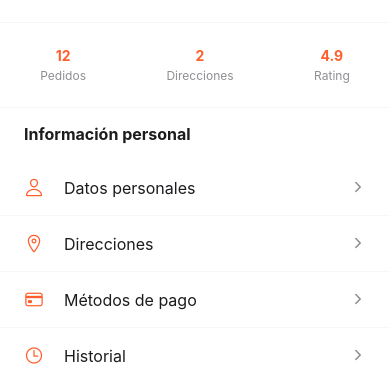
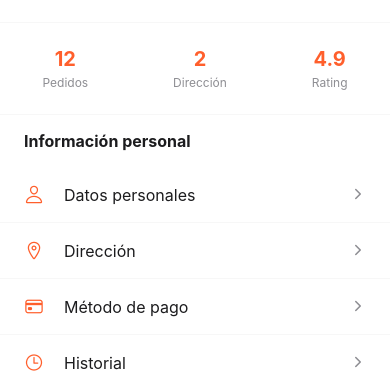
Before and after one commit to TomasGamarra/RappiFarma, a React Native app: screen /Profile in a window 390 px wide. Shown: the part 170-543 px from the top of the page. Built offline with nearby package versions, Linux system fonts and the light colour scheme; no server answers.

Commit message:
Cambio el nombre de información personales para q sea dirección y metodo de pago, y no en plural. Tambien aumento la fuente de los detalle del usuario

```diff
--- a/src/components/ProfileStats.js
+++ b/src/components/ProfileStats.js
@@ -15,7 +15,7 @@ const ProfileStats = ({ estadisticas }) => {
   return (
     <View style={styles.statsContainer}>
       <StatItem numero={estadisticas.pedidos} label="Pedidos" />
-      <StatItem numero={estadisticas.direcciones} label="Direcciones" />
+      <StatItem numero={estadisticas.direcciones} label="Dirección" />
       <StatItem numero={estadisticas.rating} label="Rating" />
     </View>
   );
@@ -34,7 +34,7 @@ const styles = StyleSheet.create({
     alignItems: 'center',
   },
   statNumber: {
-    fontSize: theme.typography.fontSize.xl,
+    fontSize: theme.typography.fontSize.large,
     fontWeight: theme.typography.fontWeight.bold,
     color: theme.colors.primary,
     marginBottom: theme.spacing.xs,
--- a/src/screens/ProfileScreen.js
+++ b/src/screens/ProfileScreen.js
@@ -64,8 +64,8 @@ const ProfileScreen = ({ navigation }) => {
       titulo: 'Información personal',
       opciones: [
         { id: 'personal', icon: 'person-outline', title: 'Datos personales' },
-        { id: 'addresses', icon: 'location-outline', title: 'Direcciones' },
-        { id: 'payments', icon: 'card-outline', title: 'Métodos de pago' },
+        { id: 'addresses', icon: 'location-outline', title: 'Dirección' },
+        { id: 'payments', icon: 'card-outline', title: 'Método de pago' },
         { id: 'history', icon: 'time-outline', title: 'Historial' },
         { id: 'orders', icon: 'receipt-outline', title: 'Mis pedidos' },
         { id: 'reminders', icon: 'notifications-outline', title: 'Recordatorios de recetas' },
```
